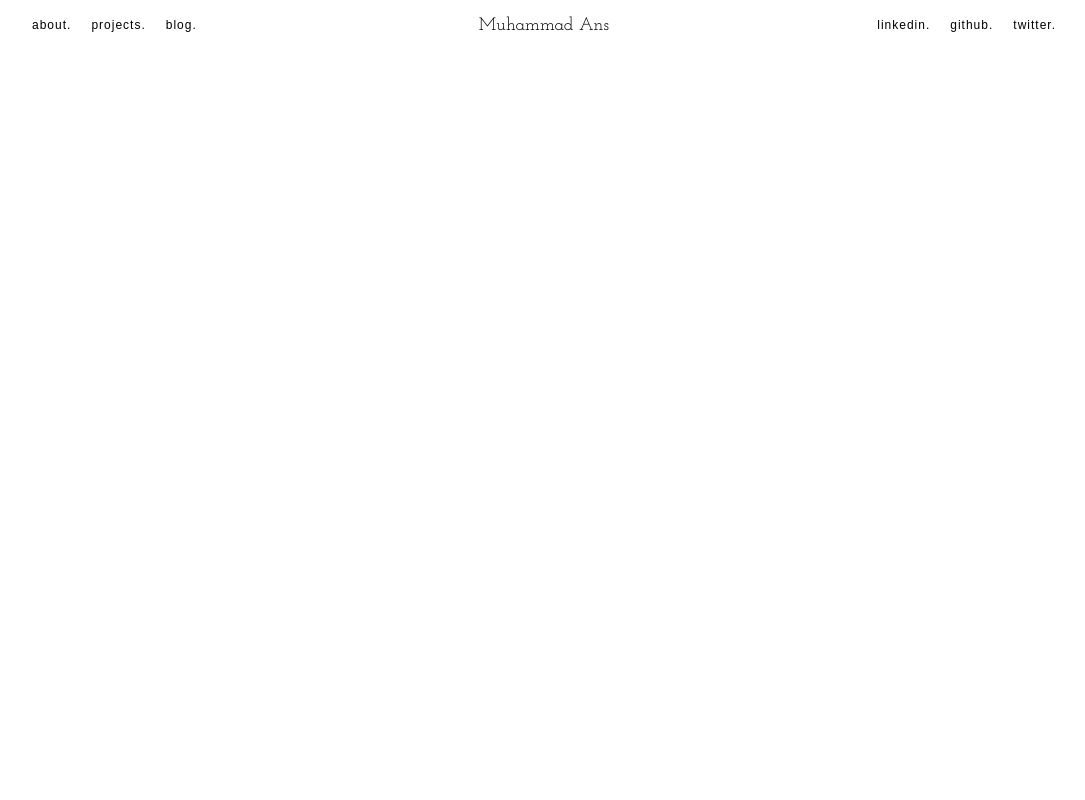
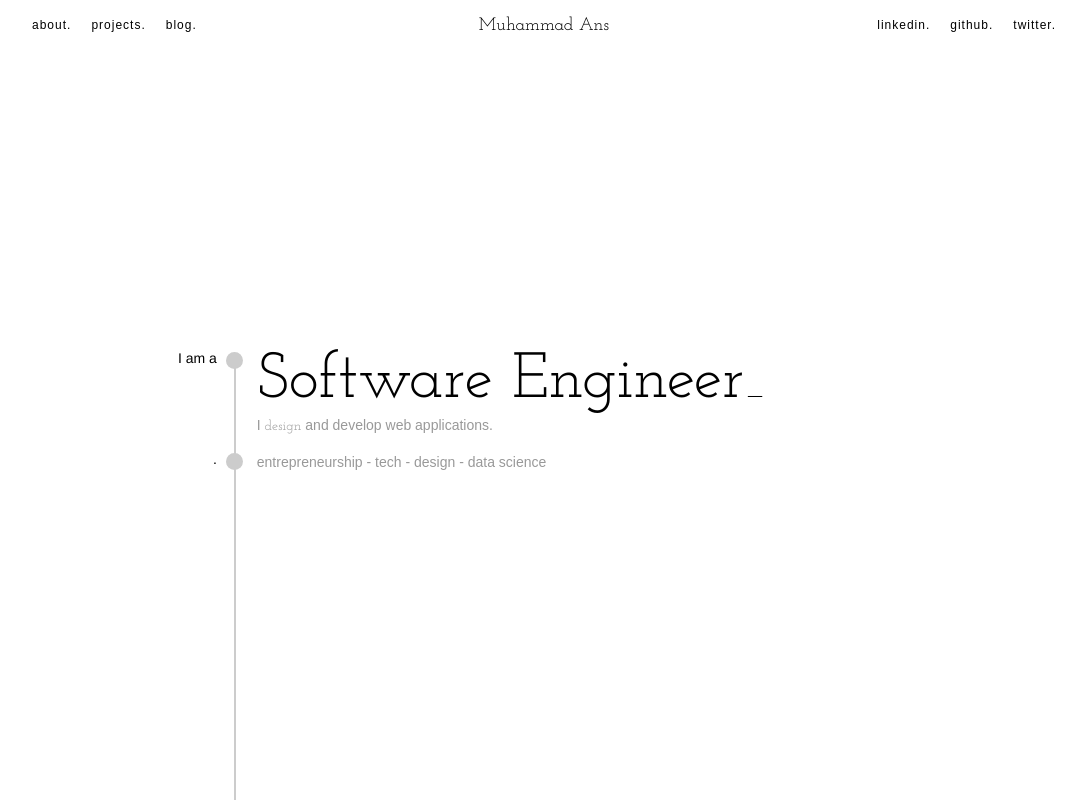
Before and after one commit to mohdanss/ans, a Next.js app: page / in a window 1280 px wide. Shown: the whole page, without its empty margins (96-1181 px from the left). Built offline with nearby package versions, Linux system fonts and the light colour scheme; a web font is replaced by a local one.

Commit message:
hero section

```diff
--- /dev/null
+++ b/app/Components/Compounds/Hero/Hero.styles.css
@@ -0,0 +1,158 @@
+@import "../../../globals.css";
+
+/*
+* Hero
+*/
+
+#hero {
+	display: flex;
+	width: 100%;
+	max-width: 100%;
+	flex-direction: column;
+	align-items: center;
+	justify-content: flex-start;
+	height: calc(100vh - 50px);
+}
+
+#hero > div {
+	display: flex;
+	flex-direction: column;
+	align-items: center;
+	justify-content: flex-end;
+	width: 80%;
+	height: 100%;
+}
+
+.timeline {
+	position: relative;
+	max-width: 100%;
+	width: 100%;
+	height: 60%;
+    user-select: none;
+    -webkit-user-select: none;
+}
+
+.timeline::after {
+	content: "";
+	position: absolute;
+	width: 2px;
+	background-color: var(--color-gray-light);
+	top: 15px;
+	bottom: 0;
+	left: 20%;
+	margin-left: -3px;
+}
+
+.container {
+	position: relative;
+}
+
+.container:nth-child(odd) {
+	width: 20%;
+}
+
+.container:nth-child(even) {
+	width: 80%;
+}
+
+.container-left::after {
+	content: "";
+	position: absolute;
+	width: 17px;
+	height: 17px;
+	right: -6px;
+	background-color: var(--color-gray-light);
+	border-radius: 50%;
+	z-index: 1;
+    top: 2px;
+}
+
+.left {
+	left: 0;
+}
+
+.right {
+	left: 20%;
+}
+
+/* Fix the circle for containers on the right side */
+.right::after {
+	left: -11px;
+}
+
+/* The actual content */
+.content {
+	position: relative;
+    display: flex;
+    flex-direction: column;
+    width: 100%;
+    cursor: none;
+}
+
+.content-left{
+    align-items: flex-end;
+    margin-right: 20px;
+}
+
+.content-right{
+    align-items: flex-start;
+    margin-left: 20px;
+    top:-17px;
+}
+
+.content-left > h2{
+    font-weight: 300;
+    font-size: 14px;
+    margin-right: 20px;
+    animation: fadein 1s;
+}
+
+.content-right > h1 {
+    font-weight: 400;
+    font-size: 64px;
+    font-family: var(--font-josefin);
+    animation: fadeIn 1s;
+}
+
+.content-right > h3 > span:first-child{
+    font-family: var(--font-josefin);
+}
+
+._{
+    font-weight: 300;
+    font-size: 36px;
+    animation: blink 1s infinite;
+}
+
+@keyframes blink {
+    0% {
+        opacity: 0;
+    }
+    50% {
+        opacity: 1;
+    }
+    100%{
+        opacity: 0;
+    }
+}
+
+.content-right > h3{
+    font-weight: 400;
+    font-size: 14px;
+    font-family: var(--font-helevetica);
+    width: 100%;
+    margin-top: 4px;
+    color: var(--color-gray);
+    animation: fadein 1s;
+}
+
+@keyframes fadein {
+    from {
+        opacity: 0;
+        transform: translateY(-10px);
+    }
+    to {
+        opacity: 1;
+        transform: translateY(0px);
+    }
+}
--- /dev/null
+++ b/app/Components/Compounds/Hero/Hero.tsx
@@ -0,0 +1,72 @@
+"use client";
+import React from "react";
+import "./Hero.styles.css";
+
+type Props = {};
+
+const Hero = (props: Props) => {
+    return (
+        <section
+            aria-label="hero section fro introductory content"
+            role="banner"
+            id="hero"
+        >
+            <div className="hero-content" role="note">
+                <div className="timeline">
+                    <div className="container container-left left">
+                        <div className="content content-left">
+                            <h2>I am a</h2>
+                        </div>
+                    </div>
+                    <div className="container right">
+                        <div className="content content-right">
+                            <h1>Software Engineer<span className="_">_</span></h1>
+                            <h3>I <span>design</span> and develop {<Random />}.</h3>
+                        </div>
+                    </div>
+                    <div className="container container-left left">
+                        <div className="content content-left">
+                            <h2>.</h2>
+                        </div>
+                    </div>
+                    <div className="container right">
+                        <div className="content content-right">
+                            <h3>entrepreneurship - tech - design - data science</h3>
+                        </div>
+                    </div>
+                </div>
+            </div>
+        </section>
+    );
+};
+
+const Random = (props: Props) => {
+    const words = [
+        "websites",
+        "web applications",
+        "mobile apps",
+        "desktop apps",
+        "APIs",
+        "databases",
+        "softwares",
+    ];
+
+    const getRandomWord = () => {
+        return words[Math.floor(Math.random() * words.length)];
+    }
+
+    const [word, setWord] = React.useState(getRandomWord());
+
+    React.useEffect(() => {
+        const interval = setInterval(() => {
+            setWord(getRandomWord());
+        }, 2000);
+        return () => clearInterval(interval);
+    }, []);
+
+    return (
+        <span>{word}</span>
+    );
+};
+
+export default Hero;
--- /dev/null
+++ b/app/Components/Molecules/Loader/Loader.styles.css
@@ -0,0 +1,100 @@
+.jt {
+	position: relative;
+	font-size: 2vmin;
+	font-family: "Josefin Slab", sans-serif;
+	font-display: swap;
+	text-shadow: 0 0 10px white;
+}
+
+.jt__row {
+	display: block;
+}
+.jt__row:nth-child(1) {
+	clip-path: polygon(-10% 75%, 110% 75%, 110% 110%, -10% 110%);
+}
+.jt__row:nth-child(2) {
+	clip-path: polygon(-10% 50%, 110% 50%, 110% 75.3%, -10% 75.3%);
+}
+.jt__row:nth-child(3) {
+	clip-path: polygon(-10% 25%, 110% 25%, 110% 50.3%, -10% 50.3%);
+}
+.jt__row:nth-child(4) {
+	clip-path: polygon(-10% 0%, 110% 0%, 110% 25.3%, -10% 25.3%);
+}
+
+.jt__row.jt__row--sibling {
+	position: absolute;
+	top: 0;
+	left: 0;
+	user-select: none;
+	cursor: none;
+	--webkit-user-select: none;
+}
+
+.jt__text {
+	display: block;
+	transform-origin: bottom left;
+	animation: moveIn 2s 0s cubic-bezier(0.36, 0, 0.06, 1) alternate infinite;
+}
+.jt__row:nth-child(1) .jt__text {
+	transform: translateY(-0.1em);
+}
+.jt__row:nth-child(2) .jt__text {
+	transform: translateY(-0.3em) scaleY(1.1);
+}
+.jt__row:nth-child(3) .jt__text {
+	transform: translateY(-0.5em) scaleY(1.2);
+}
+.jt__row:nth-child(4) .jt__text {
+	transform: translateY(-0.7em) scaleY(1.3);
+}
+.jt__row:nth-child(5) .jt__text {
+	transform: translateY(-0.9em) scaleY(1.4);
+}
+.jt__row:nth-child(6) .jt__text {
+	transform: translateY(-1.1em) scaleY(1.5);
+}
+
+@keyframes moveIn {
+	50%,
+	100% {
+		transform: translateY(0em);
+	}
+	0% {
+		opacity: 0;
+		filter: blur(10px);
+	}
+	100% {
+		opacity: 1;
+		filter: blur(0px);
+	}
+}
+
+.debug .jt__row:nth-child(even) {
+	color: black;
+	background: white;
+}
+.debug .jt__row:nth-child(odd) {
+	color: white;
+	background: black;
+}
+
+* {
+	box-sizing: border-box;
+}
+
+.loader-container {
+	margin: 0;
+	background: white;
+	color: black;
+	height: 100%;
+}
+
+.loader-container {
+	display: flex;
+	align-items: center;
+	justify-content: center;
+	flex-direction: column;
+	width: 100vw;
+	height: 100vh;
+}
--- /dev/null
+++ b/app/Components/Molecules/Loader/Loader.tsx
@@ -0,0 +1,31 @@
+import React from "react";
+import "./Loader.styles.css";
+import {getRandomQuote} from "../../../MetaData/Quotes.data";
+
+type Props = {};
+
+const Loader = (props: Props) => {
+
+    const quote = getRandomQuote();
+
+    return (
+        <main className="loader-container">
+            <h1 className="jt --debug">
+                <span className="jt__row">
+                    <span className="jt__text">{quote}</span>
+                </span>
+                <span className="jt__row jt__row--sibling" aria-hidden="true">
+                    <span className="jt__text">{quote}</span>
+                </span>
+                <span className="jt__row jt__row--sibling" aria-hidden="true">
+                    <span className="jt__text">{quote}</span>
+                </span>
+                <span className="jt__row jt__row--sibling" aria-hidden="true">
+                    <span className="jt__text">{quote}</span>
+                </span>
+            </h1>
+        </main>
+    );
+};
+
+export default Loader;
--- a/app/Components/Pages/HomePage/HomePage.tsx
+++ b/app/Components/Pages/HomePage/HomePage.tsx
@@ -1,6 +1,7 @@
 import React from 'react';
 import './HomePage.styles.css';
 import Navbar from '../../Compounds/Navbar/Navbar';
+import Hero from '../../Compounds/Hero/Hero';
 
 type Props = {};
 
@@ -8,6 +9,7 @@ const HomePage = (props: Props) => {
     return (
         <main role="main" aria-label="main content">
             <Navbar />
+            <Hero />
         </main>
     )
 }
--- /dev/null
+++ b/app/MetaData/Quotes.data.ts
@@ -0,0 +1,7 @@
+export const quotes = [
+    "Never Settle, Stay Hungry, Stay Foolish",
+]
+
+export const getRandomQuote = () => {
+    return quotes[Math.floor(Math.random() * quotes.length)];
+}
--- a/app/layout.tsx
+++ b/app/layout.tsx
@@ -21,6 +21,7 @@ export default function RootLayout({
                     rel="icon"
                     href="/favicon.ico"
                 />
+                <meta name="viewport" content="width=device-width, initial-scale=1.0"></meta>
             </head>
             <html lang="en">
                 <body>{children}</body>
--- a/app/page.tsx
+++ b/app/page.tsx
@@ -1,7 +1,28 @@
+"use client";
 import HomePage from "./Components/Pages/HomePage/HomePage";
+import React from "react";
+import Loader from "./Components/Molecules/Loader/Loader";
+
+// show loader compoent for 2 seconds, then show the home page
+const Loader_ = () => {
+    return (
+        <div>
+            <Loader />
+        </div>
+    );
+}
 
 export default function Home() {
-    return (
-        <HomePage />
-    );
+
+    const [isLoading, setIsLoading] = React.useState(true);
+
+    React.useEffect(() => {
+        const interval = setInterval(() => {
+            setIsLoading(false);
+        }, 3000);
+
+        return () => clearInterval(interval);
+    }, []);
+
+    return (isLoading ? <Loader /> : <HomePage />);
 }
--- a/package.json
+++ b/package.json
@@ -18,5 +18,10 @@
     "react": "18.2.0",
     "react-dom": "18.2.0",
     "typescript": "5.0.4"
+  },
+  "devDependencies": {
+    "autoprefixer": "^10.4.14",
+    "postcss": "^8.4.23",
+    "tailwindcss": "^3.3.2"
   }
 }
```
Also changed, not shown: tailwind.config.ts (added, +12 -0 lines), 1 other file (tests, documents, lock files or other folders).
